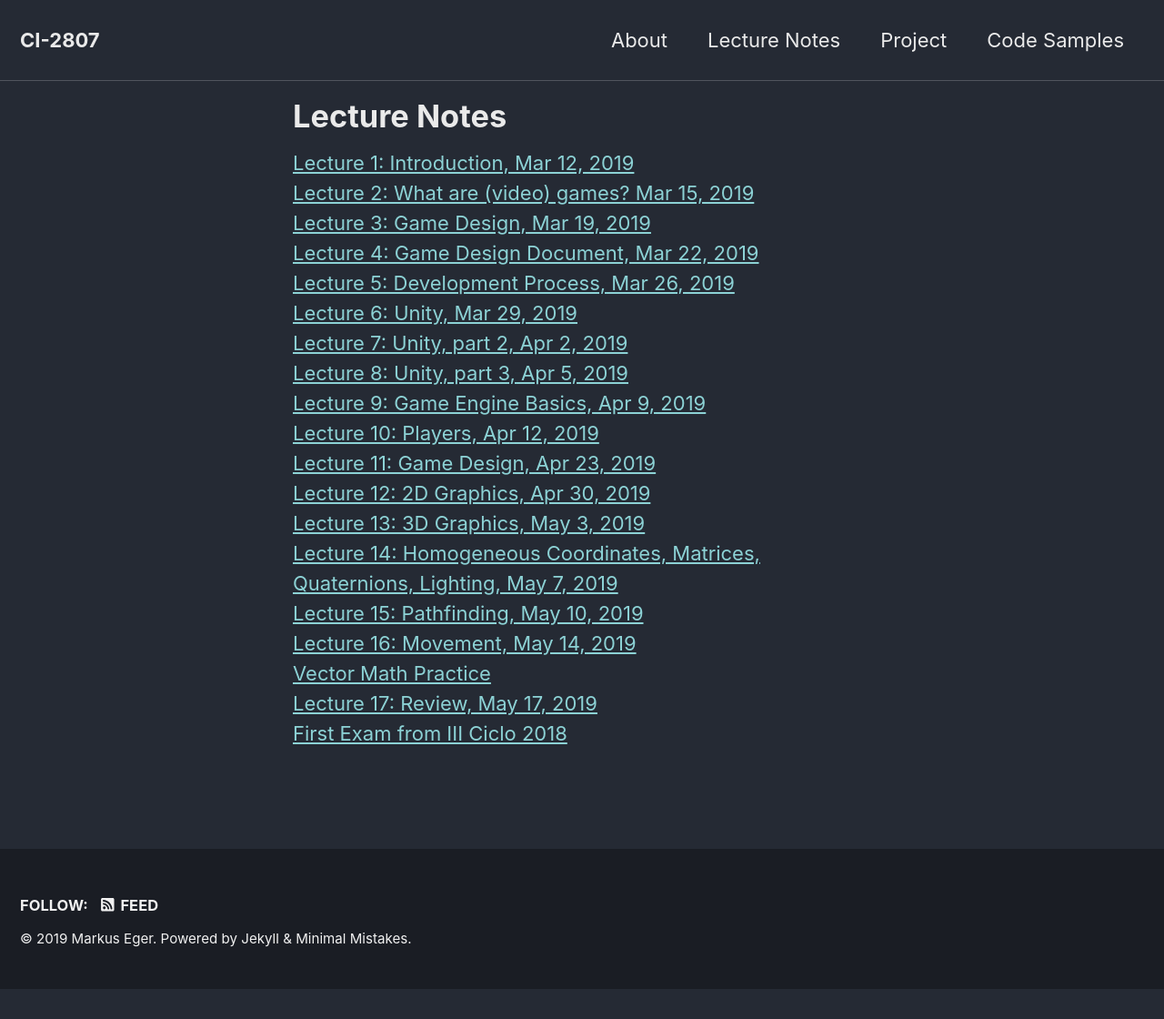
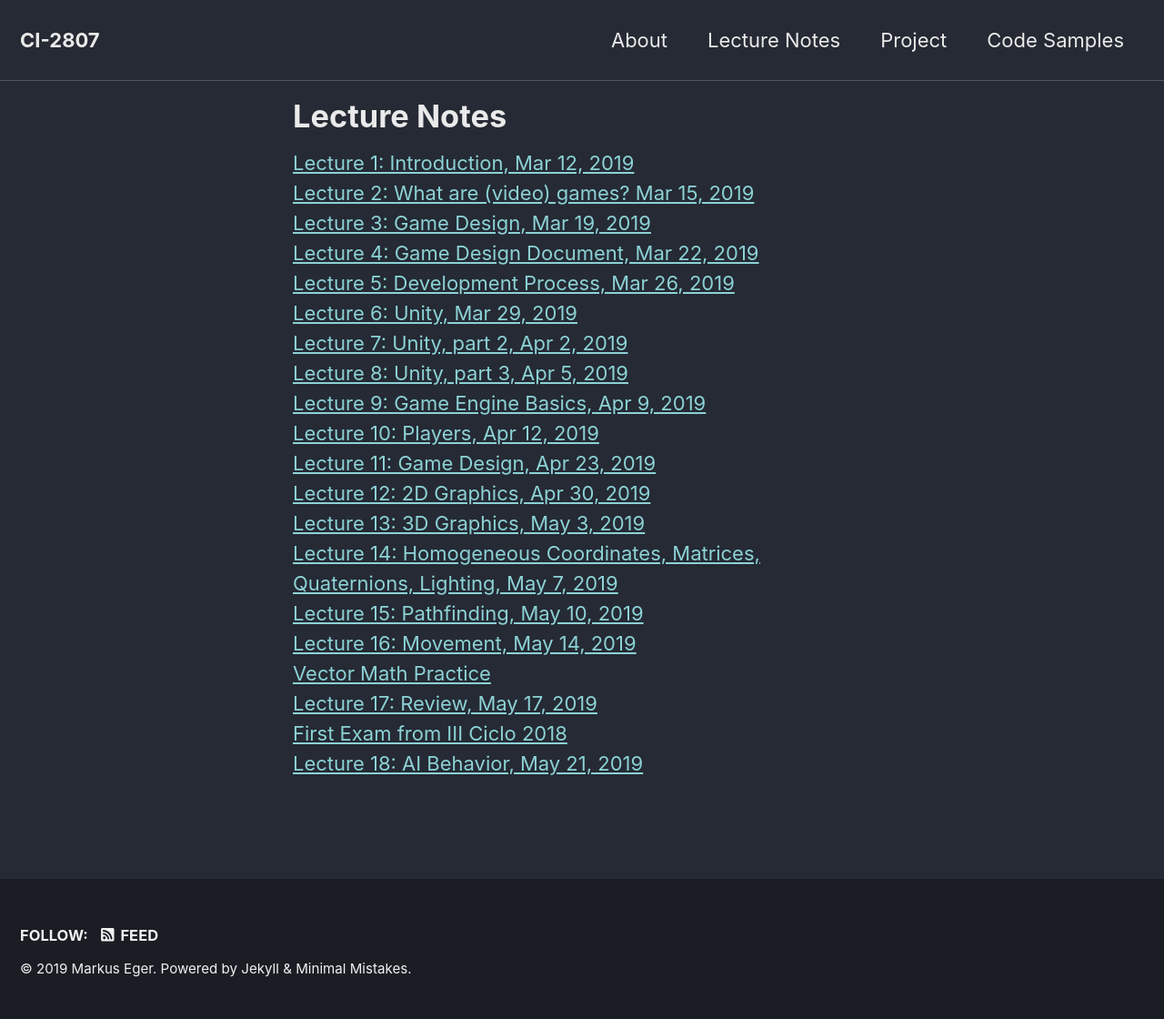
Before and after one commit to yawgmoth/CI-2807, a Jekyll site: the page built from _pages/slides.html, in a window 1280 px wide. Shown: the whole page at 91% size. Built offline with Jekyll 4.4.1, drawn with Linux system fonts in a browser that asks for light colours; cached includes are drawn as plain includes; nearby versions of some CDN libraries; before the commit the page ends 1087 px from its top, so only the background shows below that.

Commit message:
add slides for lecture 18

```diff
--- a/_pages/lecture19.html
+++ b/_pages/lecture18.html
@@ -1,11 +1,11 @@
 ---
-permalink: /slides/lecture19.html
+permalink: /slides/lecture18.html
 ---
 
 <!DOCTYPE html>
 <html>
   <head>
-    <title>Lecture 19: AI Behavior</title>
+    <title>Lecture 18: AI Behavior</title>
     <meta charset="utf-8">
     <style>
       @import url(https://fonts.googleapis.com/css?family=Yanone+Kaffeesatz);
--- a/_pages/slides.html
+++ b/_pages/slides.html
@@ -27,8 +27,8 @@ categories: [frontpage]
 <a href="lecture16a.html">Vector Math Practice</a><br/>
 <a href="lecture17.html">Lecture 17: Review, May 17, 2019</a><br/>
 <a href="/CI-2807/assets/pdf/exam1.pdf">First Exam from III Ciclo 2018</a><br/>
-<!--<a href="lecture18.html">Lecture 18: Movement, Feb 5, 2019</a><br/>
-<a href="lecture19.html">Lecture 19: AI Behavior, Feb 6, 2019</a><br/>
+<a href="lecture18.html">Lecture 18: AI Behavior, May 21, 2019</a><br/>
+<!--<a href="lecture19.html">Lecture 19: AI Behavior, Feb 6, 2019</a><br/>
 <a href="lecture21.html">Lecture 21: Advanced AI, Feb 11, 2019</a><br/>
 <a href="lecture22.html">Lecture 22: Procedural Content Generation, Feb 12, 2019</a><br/>
 <a href="lecture23.html">Lecture 23: Physics Simulation, Feb 13, 2019</a><br/>
```
